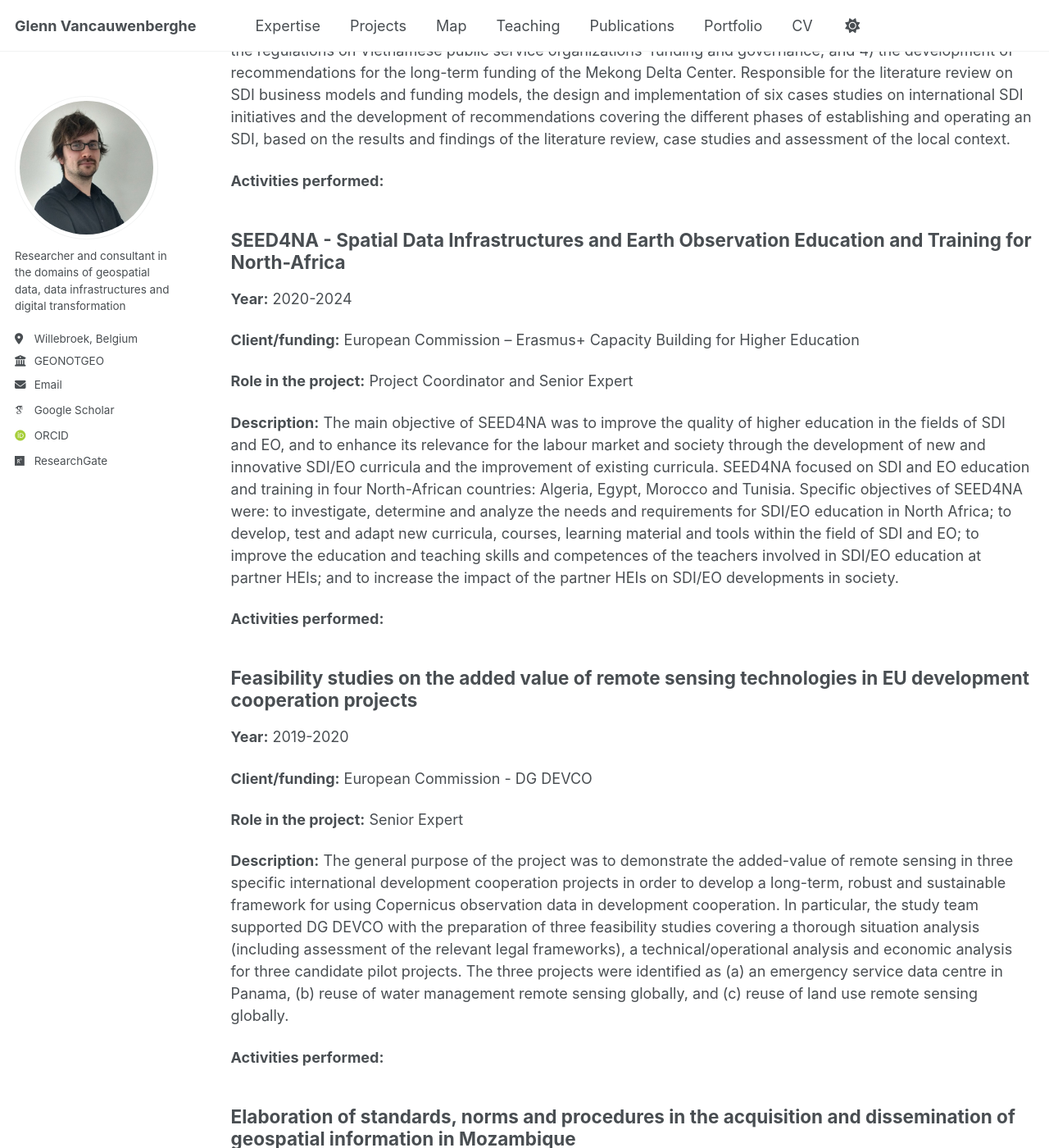
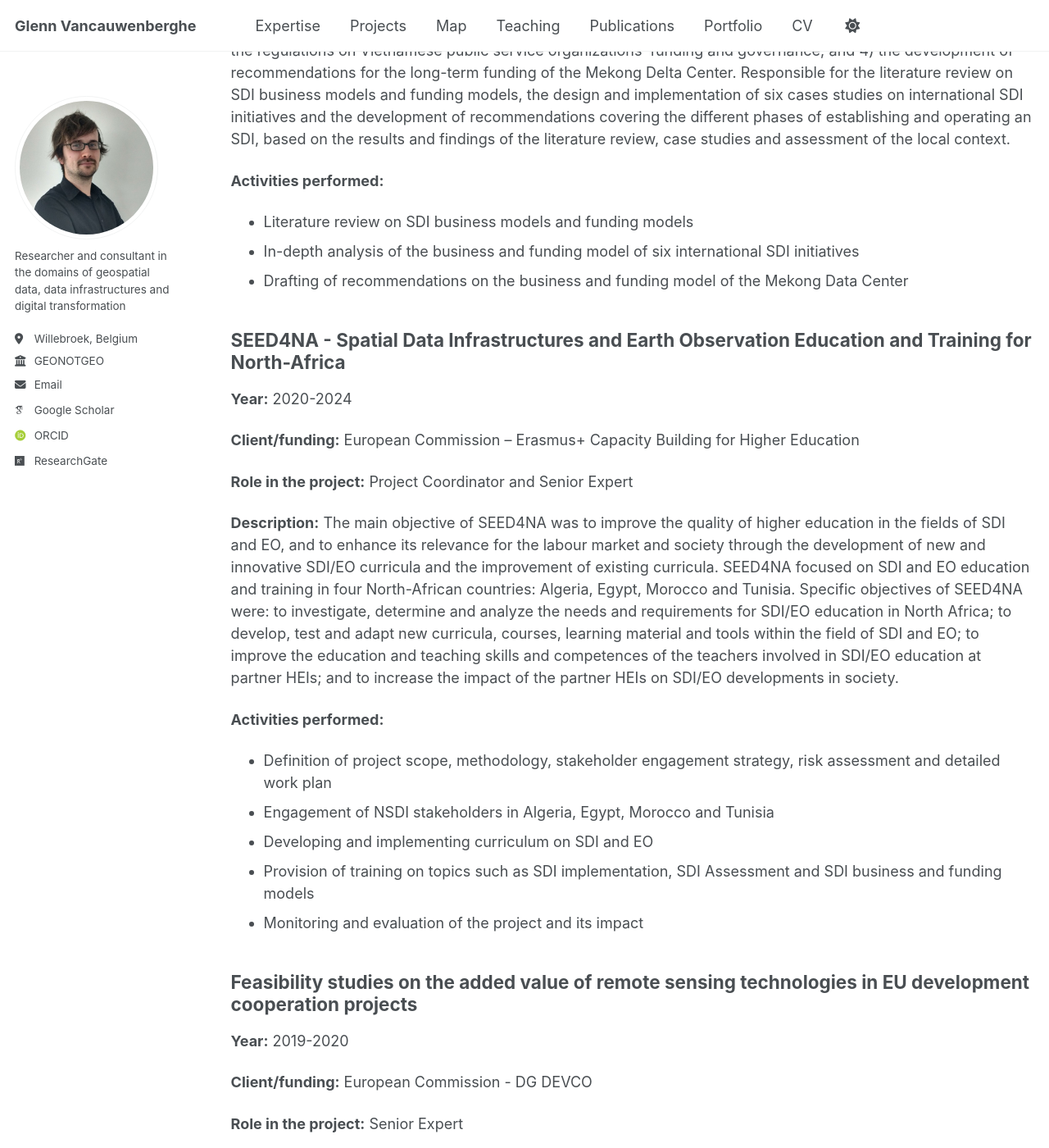
Before and after one commit to GVancauwenberghe/gvancauwenberghe.github.io, a Jekyll site: the page built from _pages/development.md, in a window 1280 px wide and 1400 px high, scrolled down 1823 px. Shown: the whole window at 82% size. Built offline with Jekyll 4.4.1, drawn with Linux system fonts in a browser that asks for light colours; some web fonts are replaced.

Commit message:
Update development.md

```diff
--- a/_pages/development.md
+++ b/_pages/development.md
@@ -49,6 +49,9 @@ author_profile: true
 **Description:** The major objective of this project was to support the establishment and operation of the Mekong Delta Center by presenting international good practices of funding Spatial Data Infrastructures (SDIs) and providing detailed recommendations for the funding of the Center. The project consisted a four main activities: 1) a literature review on international experiences in sustainable funding of SDIs and similar initiatives; 2) a series of case studies of SDIs with operational and funding modalities other than central government budget funds; 3) an assessment of the regulations on Vietnamese public service organizations’ funding and governance; and 4) the development of recommendations for the long-term funding of the Mekong Delta Center. Responsible for the literature review on SDI business models and funding models, the design and implementation of six cases studies on international SDI initiatives and the development of recommendations covering the different phases of establishing and operating an SDI, based on the results and findings of the literature review, case studies and assessment of the local context.
 
 **Activities performed:**
+* Literature review on SDI business models and funding models
+* In-depth analysis of the business and funding model of six international SDI initiatives
+* Drafting of recommendations on the business and funding model of the Mekong Data Center
 
 ## SEED4NA - Spatial Data Infrastructures and Earth Observation Education and Training for North-Africa
 **Year:** 2020-2024
@@ -60,6 +63,11 @@ author_profile: true
 **Description:** The main objective of SEED4NA was to improve the quality of higher education in the fields of SDI and EO, and to enhance its relevance for the labour market and society through the development of new and innovative SDI/EO curricula and the improvement of existing curricula. SEED4NA focused on SDI and EO education and training in four North-African countries: Algeria, Egypt, Morocco and Tunisia. Specific objectives of SEED4NA were: to investigate, determine and analyze the needs and requirements for SDI/EO education in North Africa; to develop, test and adapt new curricula, courses, learning material and tools within the field of SDI and EO;  to improve the education and teaching skills and competences of the teachers involved in SDI/EO education at partner HEIs; and to increase the impact of the partner HEIs on SDI/EO developments in society.
 
 **Activities performed:**
+* Definition of project scope, methodology, stakeholder engagement strategy, risk assessment and detailed work plan
+* Engagement of NSDI stakeholders in Algeria, Egypt, Morocco and Tunisia
+* Developing and implementing curriculum on SDI and EO
+* Provision of training on topics such as SDI implementation, SDI Assessment and SDI business and funding models
+* Monitoring and evaluation of the project and its impact
 
 ## Feasibility studies on the added value of remote sensing technologies in EU development cooperation projects
 **Year:** 2019-2020
```
